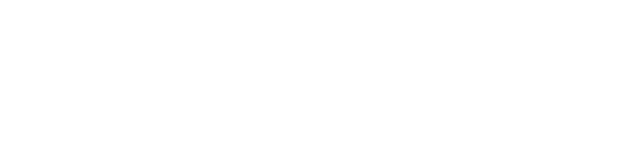
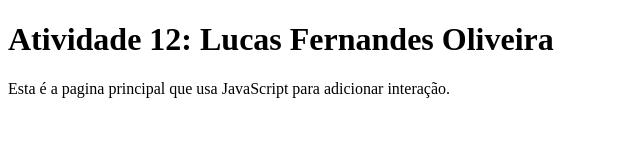
Before and after one commit to ufjf-dcc202/ufjf-dcc202-2023-3-b-atv12-lucasferoli, a website: page index.html in a window 1280 px wide. Shown: the whole page, without its empty margins (0-640 px from the left). Drawn offline with Linux system fonts and the light colour scheme.

Commit message:
Criado texto do main e index

```diff
--- a/index.html
+++ b/index.html
@@ -3,9 +3,15 @@
 <head>
     <meta charset="UTF-8">
     <meta name="viewport" content="width=device-width, initial-scale=1.0">
-    <title>Document</title>
+    <title>Atividade 12: Lucas Fernandes Oliveira</title>
+<script src="main.js" type="module"></script>
 </head>
 <body>
-
+    <h1>
+        Atividade 12: Lucas Fernandes Oliveira
+    </h1>
+    <p>
+        Esta é a pagina principal que usa JavaScript para adicionar interação.
+    </p>
 </body>
 </html>
```
Also changed, not shown: main.js (added).
